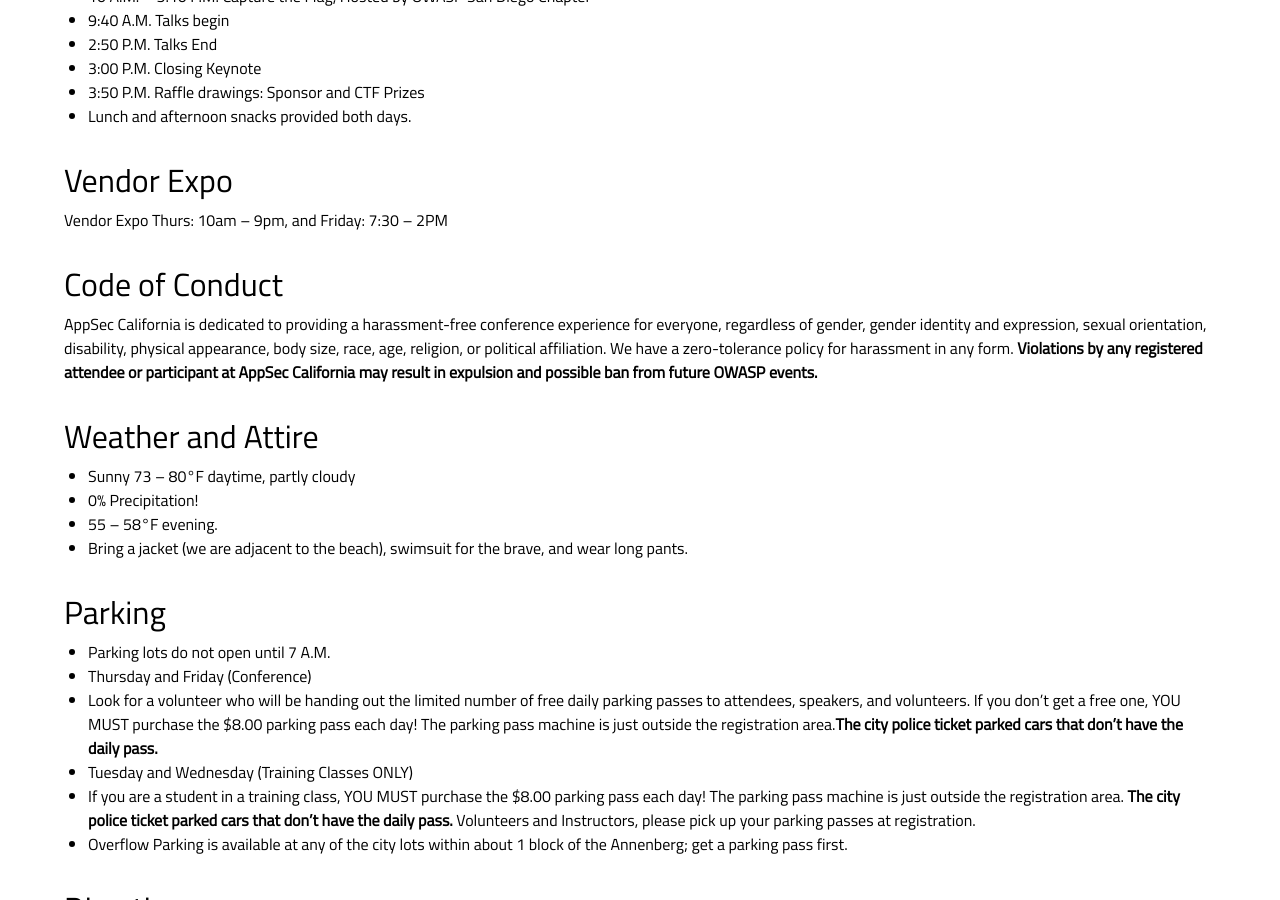
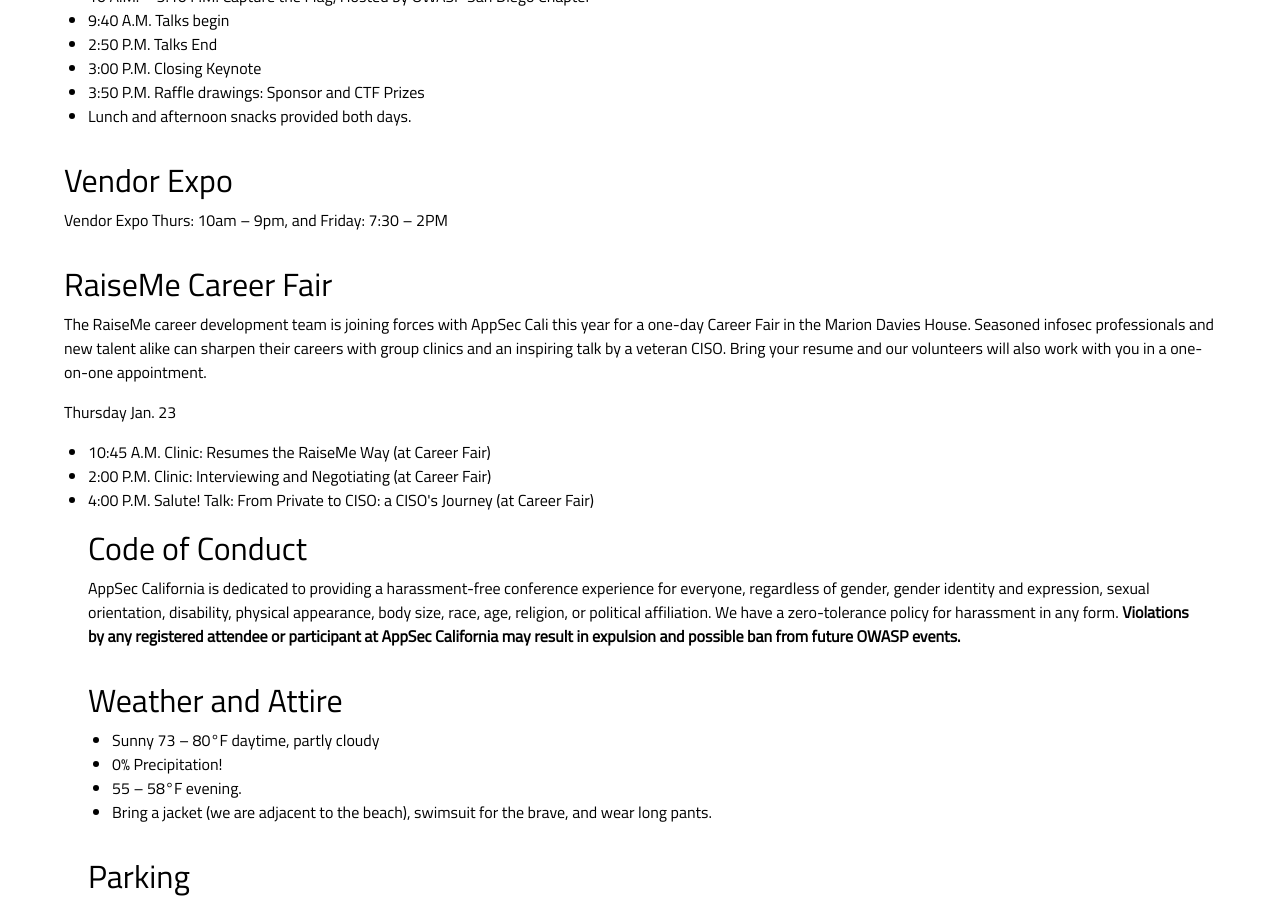
Before and after one commit to OWASP/2020-appseccalifornia, a Jekyll site: the page built from logistics/index.html, in a window 1280 px wide and 900 px high, scrolled down 1546 px. Built offline with Jekyll 4.4.1, drawn with Linux system fonts in a browser that asks for light colours; some web fonts are replaced; comment, search, counter and statistics services are not loaded.

Commit message:
adding career fair to logistics page

```diff
--- a/logistics/index.html
+++ b/logistics/index.html
@@ -64,6 +64,15 @@
 <h2>Vendor Expo</h2>
 <p>Vendor Expo Thurs: 10am – 9pm, and Friday: 7:30 – 2PM</p>
 <br>
+<h2>RaiseMe Career Fair</h2>
+<p>The RaiseMe career development team is joining forces with AppSec Cali this year for a one-day Career Fair in the Marion Davies House.  Seasoned infosec professionals and new talent alike can sharpen their careers with group clinics and an inspiring talk by a veteran CISO.  Bring your resume and our volunteers will also work with you in a one-on-one appointment.
+</p>
+<p>Thursday Jan. 23</p>
+<ul>
+<li>10:45 A.M. Clinic: Resumes the RaiseMe Way (at Career Fair)</li>
+<li>2:00 P.M. Clinic: Interviewing and Negotiating (at Career Fair)</li>
+<li>4:00 P.M. Salute! Talk: From Private to CISO: a CISO's Journey (at Career Fair)</li>
+<br>
 <h2>Code of Conduct</h2>
 <p>AppSec California is dedicated to providing a harassment-free conference experience for everyone, regardless of gender, gender identity and expression, sexual orientation, disability, physical appearance, body size, race, age, religion, or political affiliation.  We have a zero-tolerance policy for harassment in any form. <b>Violations by any registered attendee or participant at AppSec California may result in expulsion and possible ban from future OWASP events.</b></p>
 <br>
```
